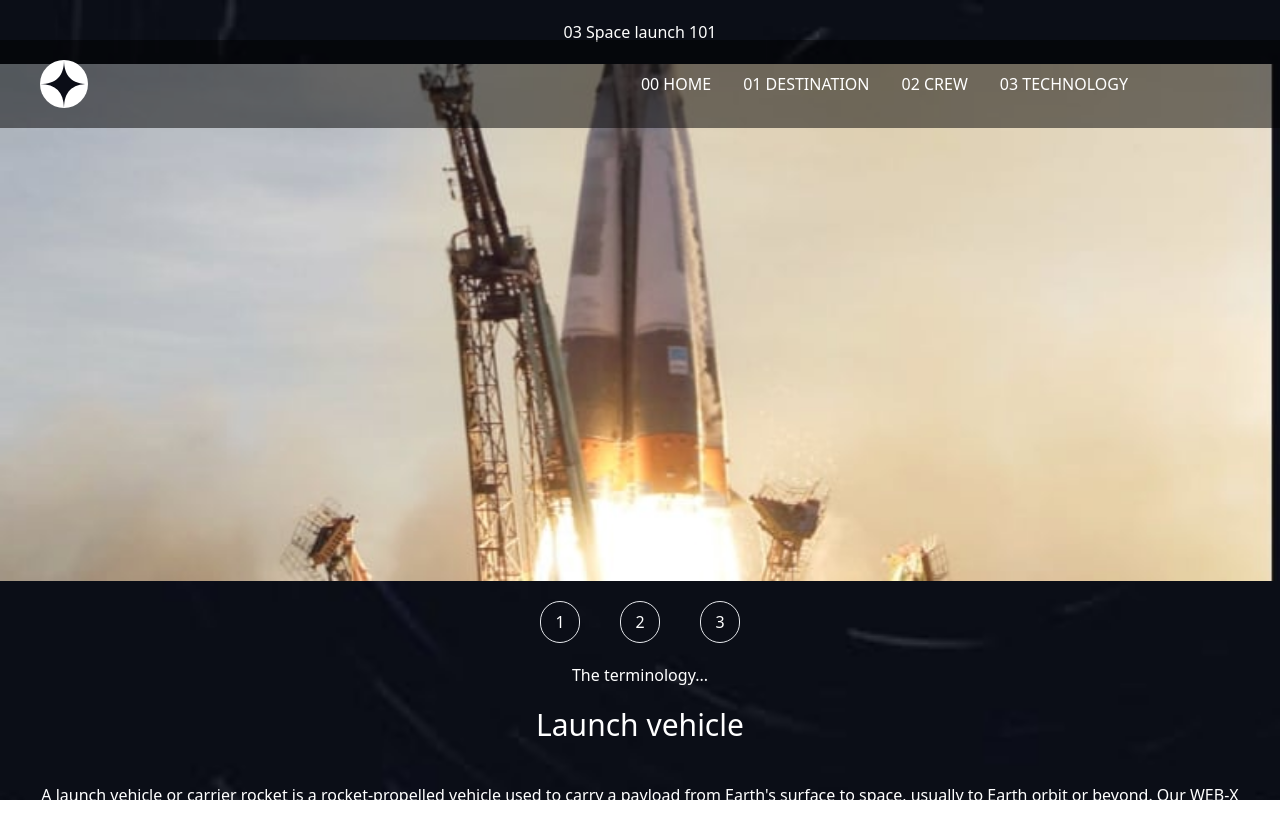
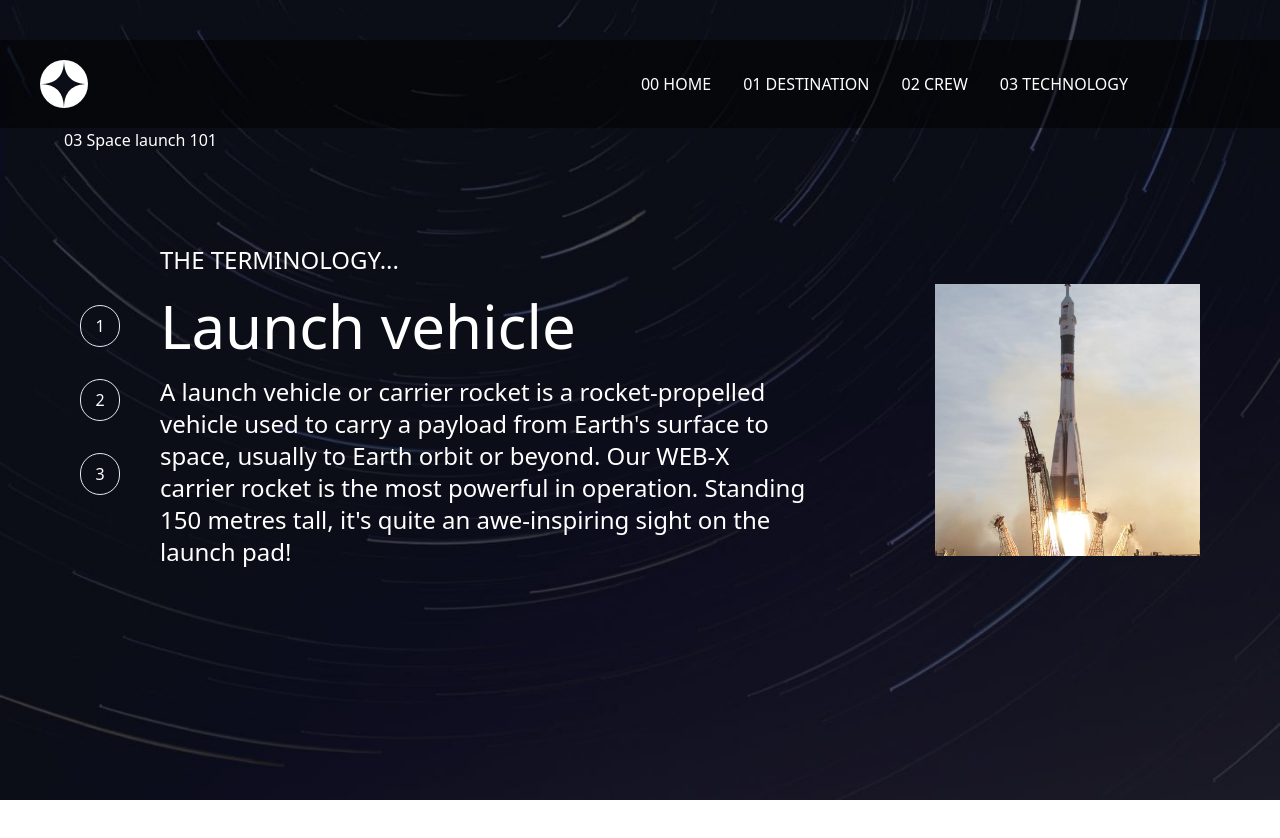
Before and after one commit to cristianccgg/space-tourism-website-main, a React (Vite) app: page /technology in a window 1280 px wide. Shown: the top 838 px of the page. After the commit the page ends 800 px from the top, so only its background shows below. Built offline with nearby package versions, Linux system fonts and the light colour scheme.

Commit message:
desktop finished

```diff
--- a/src/App.jsx
+++ b/src/App.jsx
@@ -10,7 +10,7 @@ import { Technology } from "./components/Technology.jsx";
 function App() {
   return (
     <Router>
-      <div>
+      <div className="max-w-7xl mx-auto">
         <Navbar />
         <Routes>
           <Route path="/" element={<Home />} />
--- a/src/components/Crew.jsx
+++ b/src/components/Crew.jsx
@@ -45,7 +45,7 @@ export const Crew = () => {
   const { name, role, bio, images } = data.crew[CurrentIndex];
 
   return (
-    <div className="bg-crew-mobile bg-no-repeat bg-cover md:bg-crew-desktop h-screen text-white text-center items-center md:items-end flex flex-col py-5 md:flex-row sm:px-10 md:py-0">
+    <div className="bg-crew-mobile bg-no-repeat bg-cover md:bg-crew-desktop h-screen text-white text-center items-center md:items-end flex flex-col py-5 md:flex-row sm:px-10 md:px-20 md:py-0">
       <div className="md:order-2  md:w-[100vw] md:h-[80vh]">
         <img
           className="h-60 w-60 md:h-full md:w-full self-center object-contain md:mx-auto"
@@ -53,9 +53,9 @@ export const Crew = () => {
           alt={name}
         />
       </div>
-      <div className=" md:h-[80vh] content-center">
-        <div className="flex flex-col items-center justify-center bg-black bg-opacity-50 p-5 md:bg-transparent">
-          <div className="flex gap-5">
+      <div className=" md:h-[80vh] content-center md:text-start md:p-10">
+        <div className="flex flex-col items-center justify-center md:items-start bg-black bg-opacity-50 p-5 md:p-0 md:bg-transparent md:gap-3">
+          <div className="flex gap-5 md:order-2">
             <button onClick={handleNext} className="text-2xl">
               <i className="bx bxs-caret-left-circle"></i>
             </button>
@@ -63,11 +63,13 @@ export const Crew = () => {
               <i className="bx bxs-caret-right-circle"></i>
             </button>
           </div>
-          <h2 className="font-extralight">{role}</h2>
-          <h1 className="text-2xl">{name}</h1>
+          <div className="flex flex-col items-center md:items-start gap-5">
+            <h2 className="font-extralight md:text-4xl">{role}</h2>
+            <h1 className="text-2xl md:text-6xl">{name}</h1>
+          </div>
         </div>
-        <div className="py-5 px-8">
-          <p className="font-light">{bio}</p>
+        <div className="py-5 px-8 md:py-10 md:px-0">
+          <p className="font-extralight md:text-2xl">{bio}</p>
         </div>
       </div>
     </div>
--- a/src/components/Destination.jsx
+++ b/src/components/Destination.jsx
@@ -28,12 +28,12 @@ export const Destination = () => {
   const { description, distance, images, name, travel } = selectedDestination;
 
   return (
-    <div className="bg-destination-mobile bg-no-repeat bg-cover md:bg-destination-desktop h-screen text-white text-center md: md:text-start flex flex-col items-center gap-8 pt-5 md:flex-row md:px-32 md:gap-44">
+    <div className="bg-destination-mobile bg-no-repeat bg-cover md:bg-destination-desktop h-screen text-white text-center md: md:text-start flex flex-col items-center gap-8 pt-5 md:flex-row md:px-32 md:gap-32 lg:gap-44">
       <div className="flex flex-col gap-5 md:gap-10">
         <h1 className="font-extralight">01 PICK YOUR DESTINATION</h1>
         <div>
           <img
-            className="w-52 md:w-[70vw] md:max-w-[50vh]"
+            className="w-52  md:w-[30vw] md:max-w-[50vh]"
             src={images.png}
             alt={name}
           />
@@ -52,11 +52,11 @@ export const Destination = () => {
             </button>
           ))}
         </div>
-        <h1 className="text-4xl font-bold md:text-8xl">{name}</h1>
+        <h1 className="text-4xl font-bold md:text-5xl lg:text-8xl">{name}</h1>
         <div className="px-5 md:px-0">
           <p className="font-extralight">{description}</p>
         </div>
-        <hr className="border border-white w-96 mx-auto" />
+        <hr className="border border-white border-opacity-40 w-full mx-auto" />
         <div className="flex justify-between md:px-0 w-full px-10">
           <div>
             <p>Avg. distance</p>
--- a/src/components/Home.jsx
+++ b/src/components/Home.jsx
@@ -3,13 +3,13 @@ import { Link } from "react-router-dom";
 
 export const Home = () => {
   return (
-    <div className="bg-home-mobile md:bg-home-desktop md:bg-fill h-[100vh] bg-no-repeat bg-cover text-white flex flex-col md:flex-row md:gap-44 px-44 items-center w-full p-8 font-light gap-8">
+    <div className="bg-home-mobile md:bg-home-desktop md:bg-fill h-[100vh] bg-no-repeat bg-cover text-white flex flex-col md:flex-row lg:gap-44 px-44 items-center w-full p-8 font-light gap-8">
       <div className="flex flex-col gap-5  md:px-8">
-        <h2 className="flex flex-col items-center md:text-2xl">
+        <h2 className="flex flex-col items-center lg:text-2xl">
           SO, YOU WANT TO TRAVEL TO{" "}
-          <span className="text-8xl md:text-[8rem]">SPACE</span>
+          <span className="text-8xl lg:text-[8rem]">SPACE</span>
         </h2>{" "}
-        <h1 className="text-center md:text-justify">
+        <h1 className="text-center md:text-justify lg:text-2xl ">
           Let’s face it; if you want to go to space, you might as well genuinely
           go to outer space and not hover kind of on the edge of it. Well sit
           back, and relax because we’ll give you a truly out of this world
--- a/src/components/Navbar.jsx
+++ b/src/components/Navbar.jsx
@@ -12,8 +12,11 @@ export const Navbar = () => {
   };
 
   return (
-    <nav className="flex justify-between items-center bg-black md:bg-opacity-50 text-white px-10 py-5 md:absolute md:top-10 md:w-full">
+    <nav className=" bg-black text-white w-full">
+      <div className="max-w-7xl md:bg-black md:bg-opacity-50 mx-auto flex justify-between items-center px-10 py-5 md:absolute md:top-10 md:w-full">
+        <Link to={"/"}>
           <img src={logo} alt="logo" />
+        </Link>
         <div className="hidden md:flex">
           <ul className="flex gap-8 pe-28">
             <li>
@@ -64,6 +67,7 @@ export const Navbar = () => {
             </ul>
           </div>
         </div>
+      </div>
     </nav>
   );
 };
--- a/src/components/Technology.jsx
+++ b/src/components/Technology.jsx
@@ -2,7 +2,7 @@ import React, { useState, useEffect } from "react";
 
 const Skeleton = () => (
   <div className="flex flex-col items-center justify-center h-screen bg-gray-800 text-white py-5">
-    <div className="w-full h-60 bg-gray-700  animate-ping"></div>
+    <div className="w-full h-60 bg-gray-700 animate-ping"></div>
   </div>
 );
 
@@ -28,11 +28,23 @@ export const Technology = () => {
   const { description, images, name } = selectedItem;
 
   return (
-    <div className="bg-tech-mobile bg-no-repeat bg-cover h-screen text-white text-center flex flex-col gap-5 py-5">
-      <h1>03 Space launch 101</h1>
-      <img src={images.landscape} alt={name} />
+    <div className="bg-tech-mobile md:px-20 bg-no-repeat bg-cover md:bg-tech-desktop md:relative md:-z-10 h-screen text-white text-center flex flex-col md:flex-row lg:gap-16 gap-5 py-5 items-center">
+      <h1 className="md:absolute md:top-32 md:left-16">03 Space launch 101</h1>
+      <div className="md:order-2 space-y-5 md:w-full md:h-[60vh] ">
+        <img
+          src={images.landscape}
+          alt={name}
+          className="block md:hidden w-full h-full object-cover"
+        />
+        <img
+          src={images.portrait}
+          alt={name}
+          className="hidden md:block w-full h-full object-contain"
+        />
+      </div>
 
-      <div className="flex gap-10 items-center justify-center">
+      <div className="md:flex gap-10 space-y-3">
+        <div className="flex gap-10 items-center md:gap-8 justify-center md:flex-col">
           {items.map((item, index) => (
             <button
               key={item.name}
@@ -43,11 +55,13 @@ export const Technology = () => {
             </button>
           ))}
         </div>
-      <h1>The terminology...</h1>
-      <h1 className="text-3xl">{name}</h1>
-
-      <div className="p-5">
-        <p className="font-extralight">{description}</p>
+        <div className="md:text-start flex flex-col md:gap-5">
+          <h1 className="md:text-2xl">THE TERMINOLOGY...</h1>
+          <h1 className="text-3xl lg:text-6xl">{name}</h1>
+          <div className="p-5 md:p-0">
+            <p className="font-extralight pe-16 md:text-2xl">{description}</p>
+          </div>
+        </div>
       </div>
     </div>
   );
```
Lines whose indentation alone changed are shown as unchanged.
